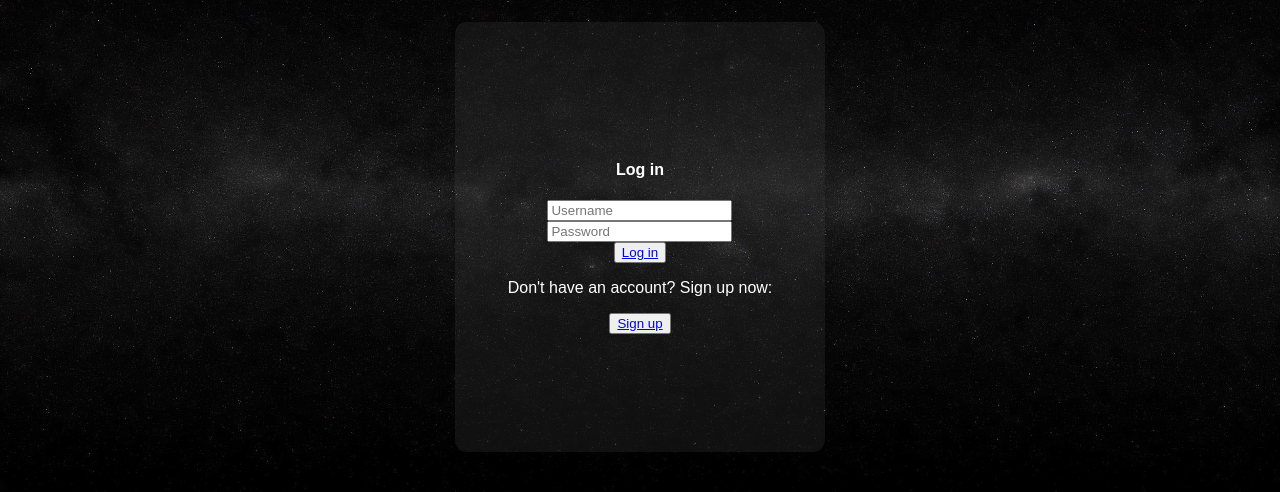
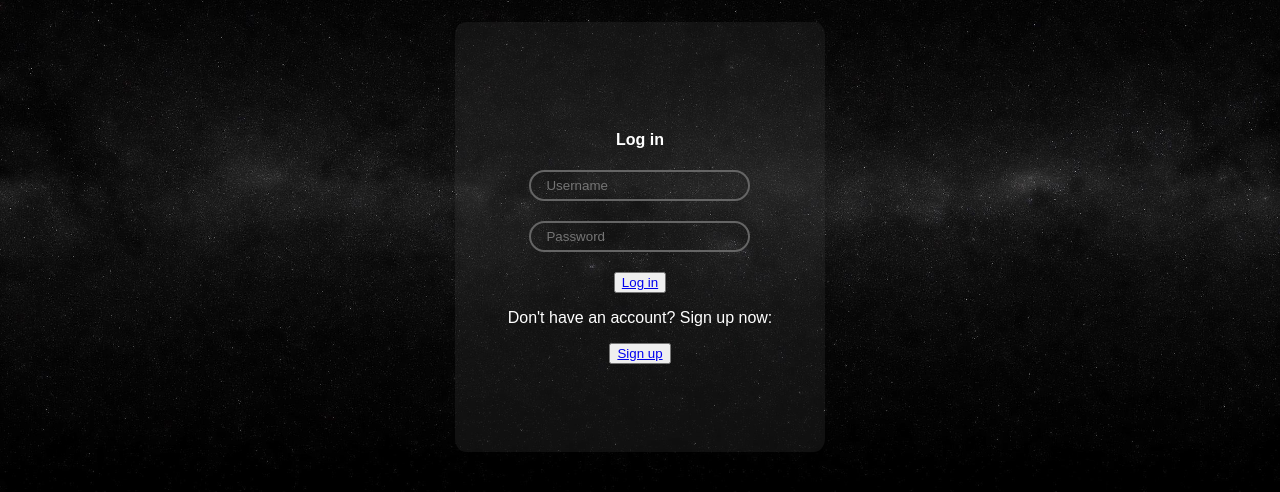
Before and after one commit to Artiye/AstronomyWeb, a PHP site: page /login.html in a window 1280 px wide. Shown: the part 137-629 px from the top of the page. Run offline with PHP 8.4, Linux system fonts and the light colour scheme.

Commit message:
input field and form style

```diff
--- a/style.css
+++ b/style.css
@@ -26,3 +26,25 @@ body {
    margin: 0 auto;
    position:relative ;
 }
+
+.form-row{
+    margin-top: 20px;
+margin-bottom: 20px;
+}
+.form-content{
+    display:block;
+   align-self:center;
+   margin:auto;
+
+}
+.input-field {
+    background-color: transparent;
+    color:white;
+    border: 2px solid rgb(101, 101, 101);
+    border-radius:30px;
+    width:200px;
+    height:25px;
+    text-align:left;
+    padding-left: 15px;
+
+}
```
